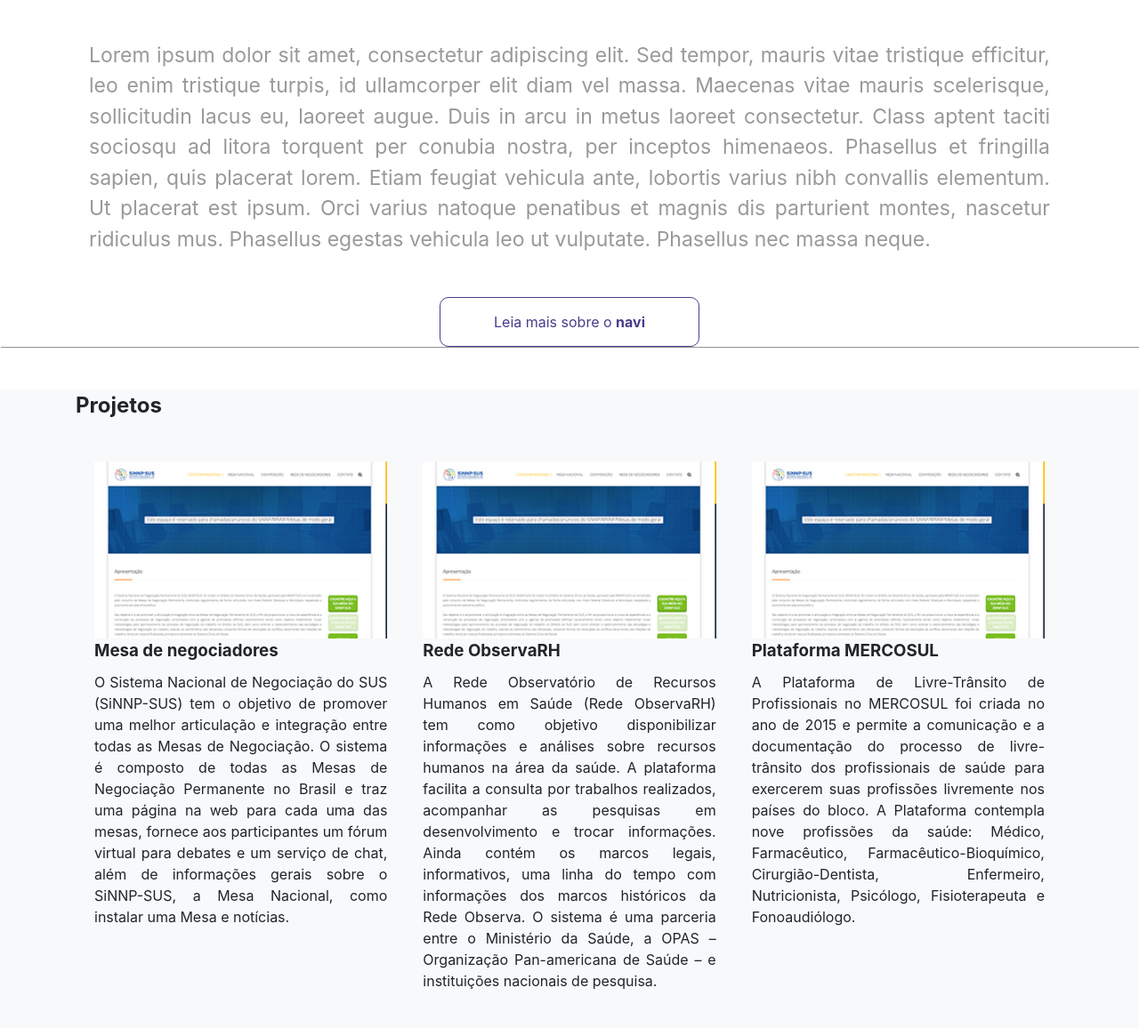
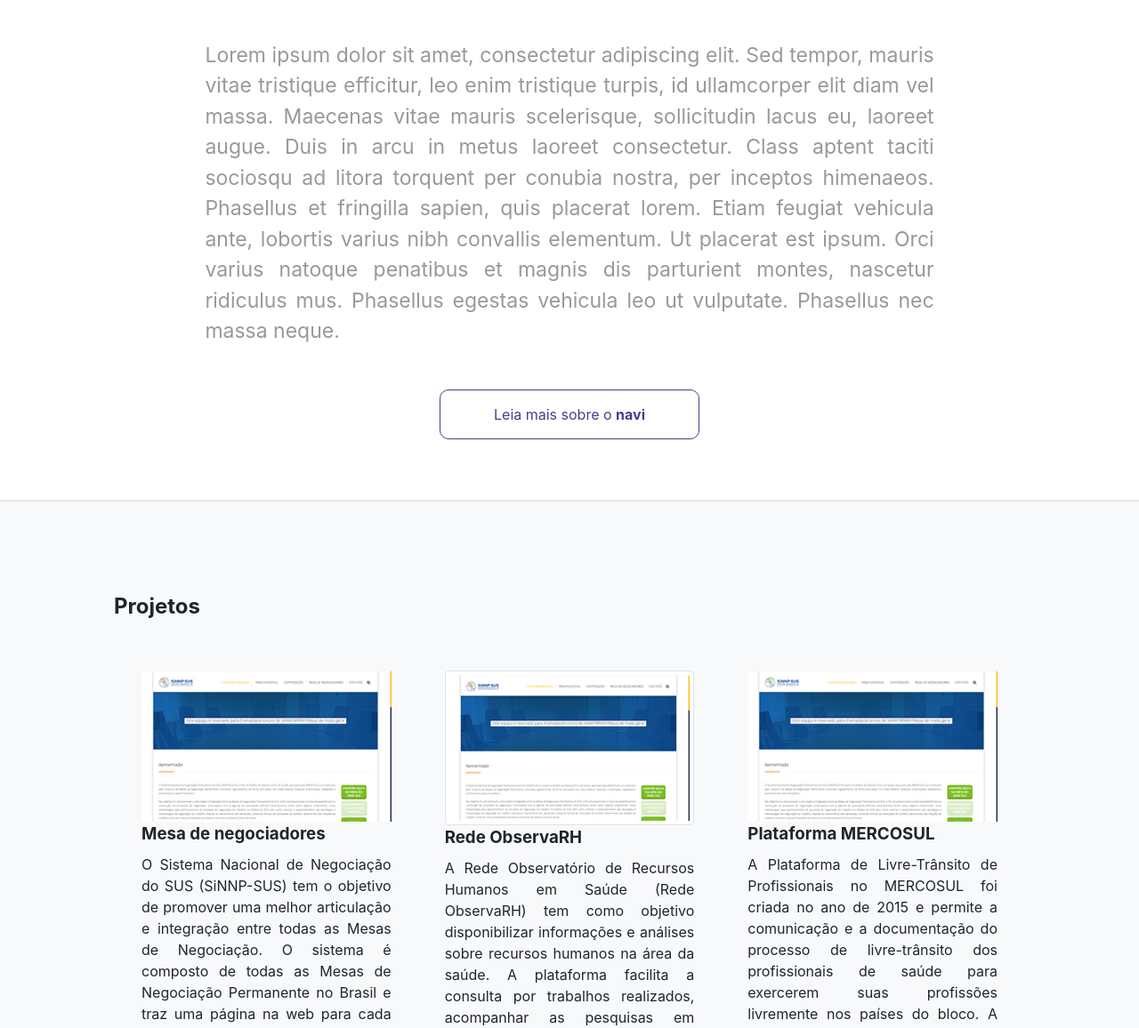
Before and after one commit to JoseMateusss/siteNavi, a website: page src/index.html in a window 1280 px wide. Shown: the part 787-1943 px from the top of the page at 89% size. Drawn offline with Linux system fonts and the light colour scheme.

Commit message:
Estilizando CSS

```diff
--- a/src/index.html
+++ b/src/index.html
@@ -47,21 +47,21 @@
       </secion>
 
       <section class="sobre-navi">
-          <div class="container my-5">
+          <div class="container-fluid my-5">
               <img class="mr-auto ml-auto d-block" src="img/logonavi.png">
-              <div class="container mb-5 my-5">
-                <p class="paragrafo-sobre text-justify">
+              <div class="container-fluid mb-5 my-5">
+                <p class="text-justify">
                   Lorem ipsum dolor sit amet, consectetur adipiscing elit. Sed tempor, mauris vitae tristique efficitur, leo enim tristique turpis, id ullamcorper elit diam vel massa. Maecenas vitae mauris scelerisque, sollicitudin lacus eu, laoreet augue. Duis in arcu in metus laoreet consectetur. Class aptent taciti sociosqu ad litora torquent per conubia nostra, per inceptos himenaeos. Phasellus et fringilla sapien, quis placerat lorem. Etiam feugiat vehicula ante, lobortis varius nibh convallis elementum. Ut placerat est ipsum. Orci varius natoque penatibus et magnis dis parturient montes, nascetur ridiculus mus. Phasellus egestas vehicula leo ut vulputate. Phasellus nec massa neque.
                 </p>
               </div>
               <div class="text-center">
-                <a class="btn btn-extravagante border" href="#">Leia mais sobre o <strong>navi</strong></a>
+                <a class="btn btn-grande border" href="#">Leia mais sobre o <strong>navi</strong></a>
               </div>
           </div>
       </section>
 
       <section class="projetos bg-light">
-          <div class="container">
+          <div class="container-fluid">
             <h2>Projetos</h2>
             <div class="row p-3">
                 <div class="projeto col-md-4">
@@ -72,7 +72,7 @@
                       </p>
                 </div>
                 <div class="projeto col-md-4">
-                    <img class="img-fluid" src="img/fotoprojeto.png">
+                    <img class="img-thumbnail" src="img/fotoprojeto.png">
                       <h3 class="">Rede ObservaRH</h3>
                       <p class="text-justify">
                          A Rede Observatório de Recursos Humanos em Saúde (Rede ObservaRH) tem como objetivo disponibilizar informações e análises sobre recursos humanos na área da saúde. A plataforma facilita a consulta por trabalhos realizados, acompanhar as pesquisas em desenvolvimento e trocar informações. Ainda contém os marcos legais, informativos, uma linha do tempo com informações dos marcos históricos da Rede Observa. O sistema é uma parceria entre o Ministério da Saúde, a OPAS – Organização Pan-americana de Saúde – e instituições nacionais de pesquisa.
@@ -91,13 +91,13 @@
       </section>
 
       <section>
-          <div class="container mb-5">
+          <div class="container-fluid mb-5">
               <h2>Noticias</h2>
               <div class="row">
                   <div class="col-lg-6">
                       <div>
                           <img class="img-fluid" src="img/fotonoticia.png">
-                          <i class="text-muted">Publicado em 09/04/2019</i>
+                          <div><i class="text-muted">Publicado em 09/04/2019</i></div>
                       </div>
                       <div>
                           <strong>NAVI participa do Global Summit Telemedicine & Digital Health em São Paulo</strong>
@@ -174,7 +174,7 @@
       </section>
 
       <footer class="bg-darkslateblue">
-          <div class="container">
+          <div class="container-fluid">
               <div class="row p-5">
                   <div class="col-md-3">
                       <img class="img-fluid" src="img/logonavi.png">
--- a/src/scss/style.scss
+++ b/src/scss/style.scss
@@ -28,21 +28,30 @@
 	background-color: $DarkSlateBlue;
 }
 
-.btn-extravagante{
+.btn-grande{
 	padding: 15px 60px;
 	border-radius: 10px;
 }
 
-p.paragrafo-sobre{
-	color: $gray;
-	font-size: 23px;
+
+
+.sobre-navi{
+	padding-bottom : 20px;
+
+	p{
+		color: $gray;
+		font-size: 23px;
+	}
 }
 
-.sobre-navi{
-	//padding-bottom : 20p;
-	box-shadow: 1px 1px 1px $gray;
+.projetos{
+	border-top: 2px solid rgba(230, 230, 230, 0.897);
+	padding-top: 100px;
+
+	.projeto{
+		padding: 30px;
+
+
+
+	}
 }
-
-.projetos .projeto{
-	padding: 20px;
-}
```
Also changed, not shown: src/css/style.css, 1 other file.
